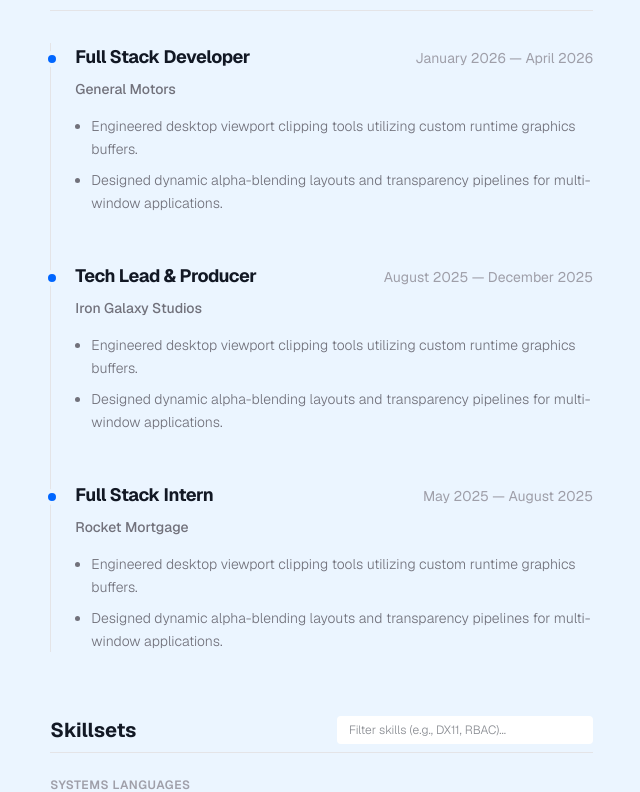
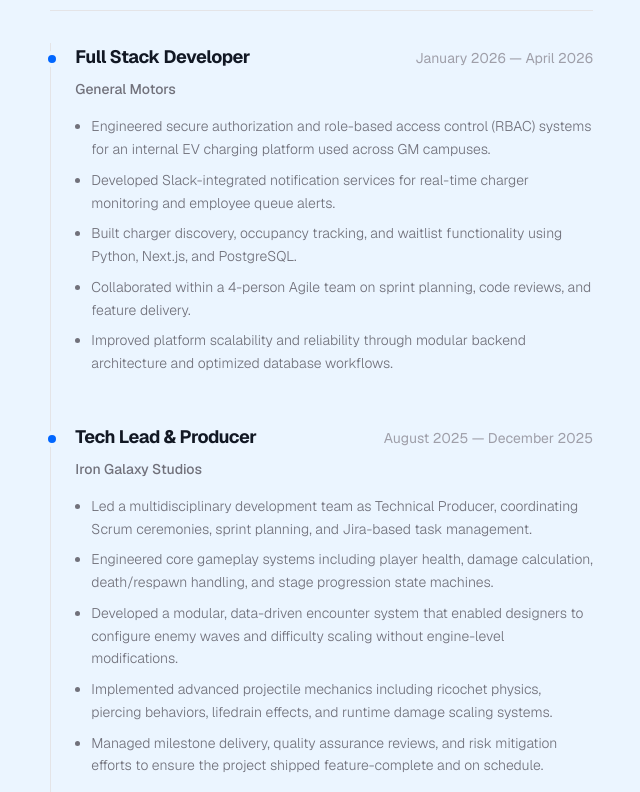
Before and after one commit to PlagatonicRed/Portfolio_V2, a Next.js app: page /aboutme in a window 1280 px wide. Shown: the part 928-1720 px from the top of the page, without its empty margins (535-1175 px from the left). Built offline with nearby package versions, Linux system fonts and the light colour scheme.

Commit message:
Updated About me timeline information

```diff
--- a/data/experience.ts
+++ b/data/experience.ts
@@ -13,8 +13,11 @@
     company: "General Motors",
     period: "January 2026 — April 2026",
     bullets: [
-      "Engineered desktop viewport clipping tools utilizing custom runtime graphics buffers.",
-      "Designed dynamic alpha-blending layouts and transparency pipelines for multi-window applications."
+      'Engineered secure authorization and role-based access control (RBAC) systems for an internal EV charging platform used across GM campuses.',
+      'Developed Slack-integrated notification services for real-time charger monitoring and employee queue alerts.',
+      'Built charger discovery, occupancy tracking, and waitlist functionality using Python, Next.js, and PostgreSQL.',
+      'Collaborated within a 4-person Agile team on sprint planning, code reviews, and feature delivery.',
+      'Improved platform scalability and reliability through modular backend architecture and optimized database workflows.'
     ]
   },
   {
@@ -23,8 +26,11 @@
     company: "Iron Galaxy Studios",
     period: "August 2025 — December 2025",
     bullets: [
-      "Engineered desktop viewport clipping tools utilizing custom runtime graphics buffers.",
-      "Designed dynamic alpha-blending layouts and transparency pipelines for multi-window applications."
+      'Led a multidisciplinary development team as Technical Producer, coordinating Scrum ceremonies, sprint planning, and Jira-based task management.',
+      'Engineered core gameplay systems including player health, damage calculation, death/respawn handling, and stage progression state machines.',
+      'Developed a modular, data-driven encounter system that enabled designers to configure enemy waves and difficulty scaling without engine-level modifications.',
+      'Implemented advanced projectile mechanics including ricochet physics, piercing behaviors, lifedrain effects, and runtime damage scaling systems.',
+      'Managed milestone delivery, quality assurance reviews, and risk mitigation efforts to ensure the project shipped feature-complete and on schedule.'
     ]
   },
   {
@@ -33,8 +39,11 @@
     company: "Rocket Mortgage",
     period: "May 2025 — August 2025",
     bullets: [
-      "Engineered desktop viewport clipping tools utilizing custom runtime graphics buffers.",
-      "Designed dynamic alpha-blending layouts and transparency pipelines for multi-window applications."
+      'Revamped "Rocket Roles," an internal workload assignment platform used by over 100 employees.',
+      'Built C# (ASP.NET) services backed by AWS DynamoDB to automate task assignment and improve operational throughput.',
+      'Developed Angular and TypeScript UI components with API integrations supporting end-to-end workflows.',
+      'Applied Git/GitHub workflows, testing practices, and documentation standards to ensure production-ready quality.',
+      'Presented project pitches and live demonstrations to department leadership throughout development.'
     ]
   }
 ];
```
